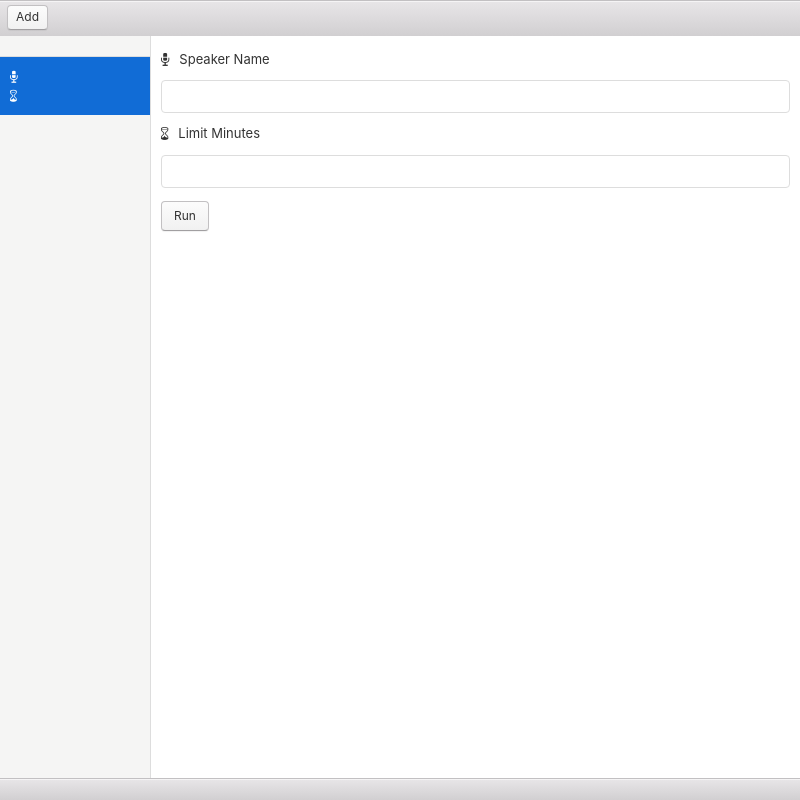
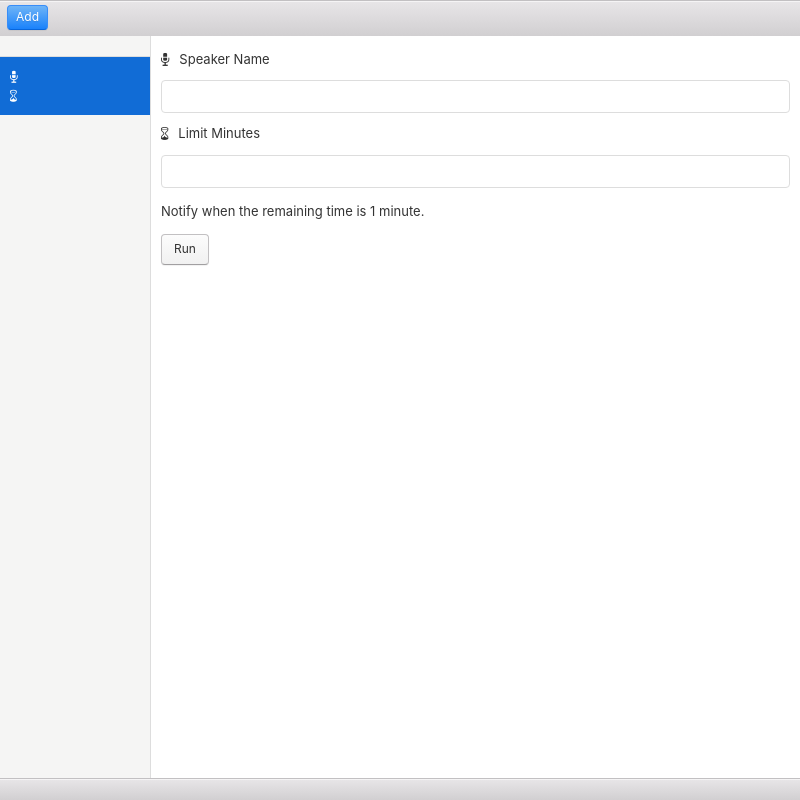
Before and after one commit to blp1526/electron_test, an Electron app: page index.html in a window 800 px wide. Drawn offline with Linux system fonts and the light colour scheme.

Commit message:
Add explanation

```diff
--- a/index.html
+++ b/index.html
@@ -12,7 +12,7 @@
     <div class="window">
       <header class="toolbar toolbar-footer">
         <div class="toolbar-actions">
-          <button id="add-button" class="btn btn-default">Add</button>
+          <button id="add-button" class="btn btn-primary">Add</button>
         </div>
       </header>
 
@@ -42,9 +42,11 @@
                 <label><span class="icon icon-hourglass left-icon"></span>Limit Minutes</label>
                 <input type="number" id="limitMinutes" class="form-control" min="1">
               </div>
+              <p>Notify when the remaining time is 1 minute.</p>
               <p id="currentSeconds"></p>
               <div class="form-actions">
                 <button id="run" class="btn btn-large btn-default">Run</button>
+                <button id="delete" class="btn btn-large btn-negative" style="display: none;">Delete</button>
               </div>
             </div>
           </div>
```
